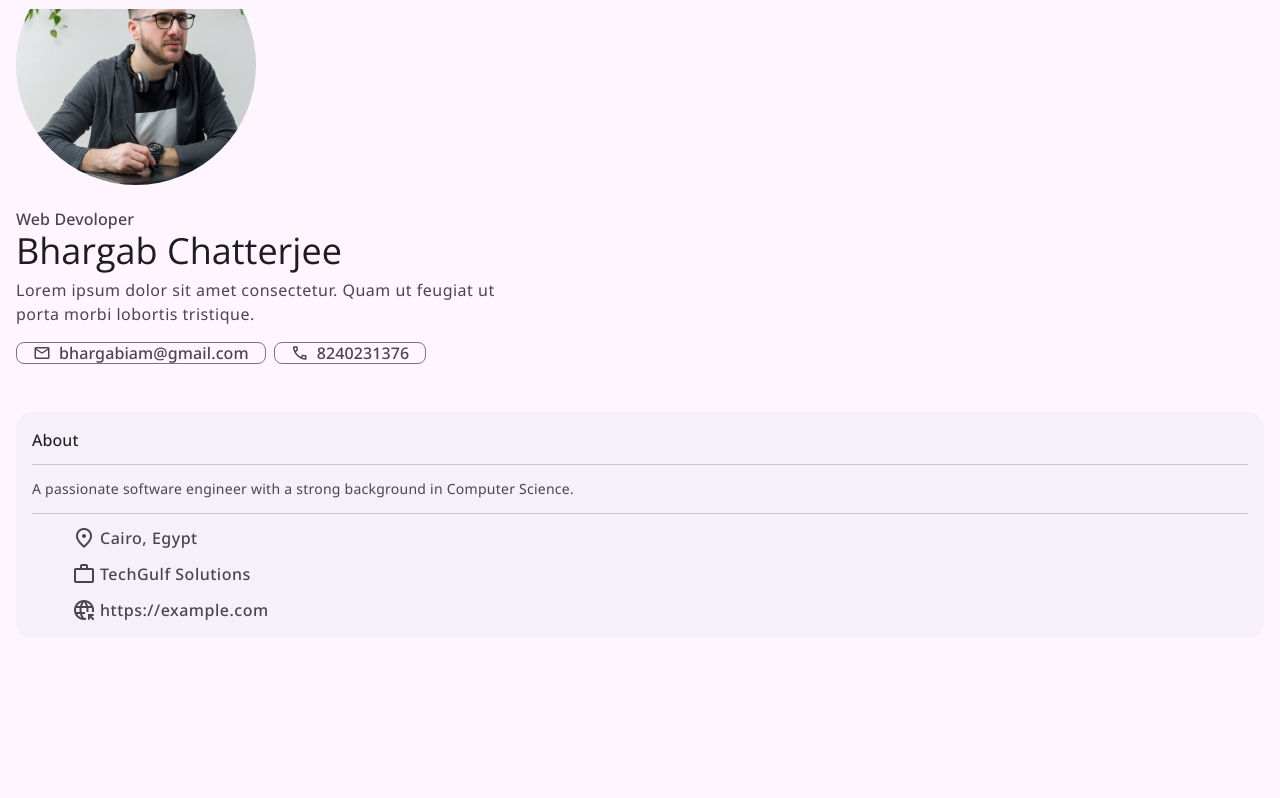
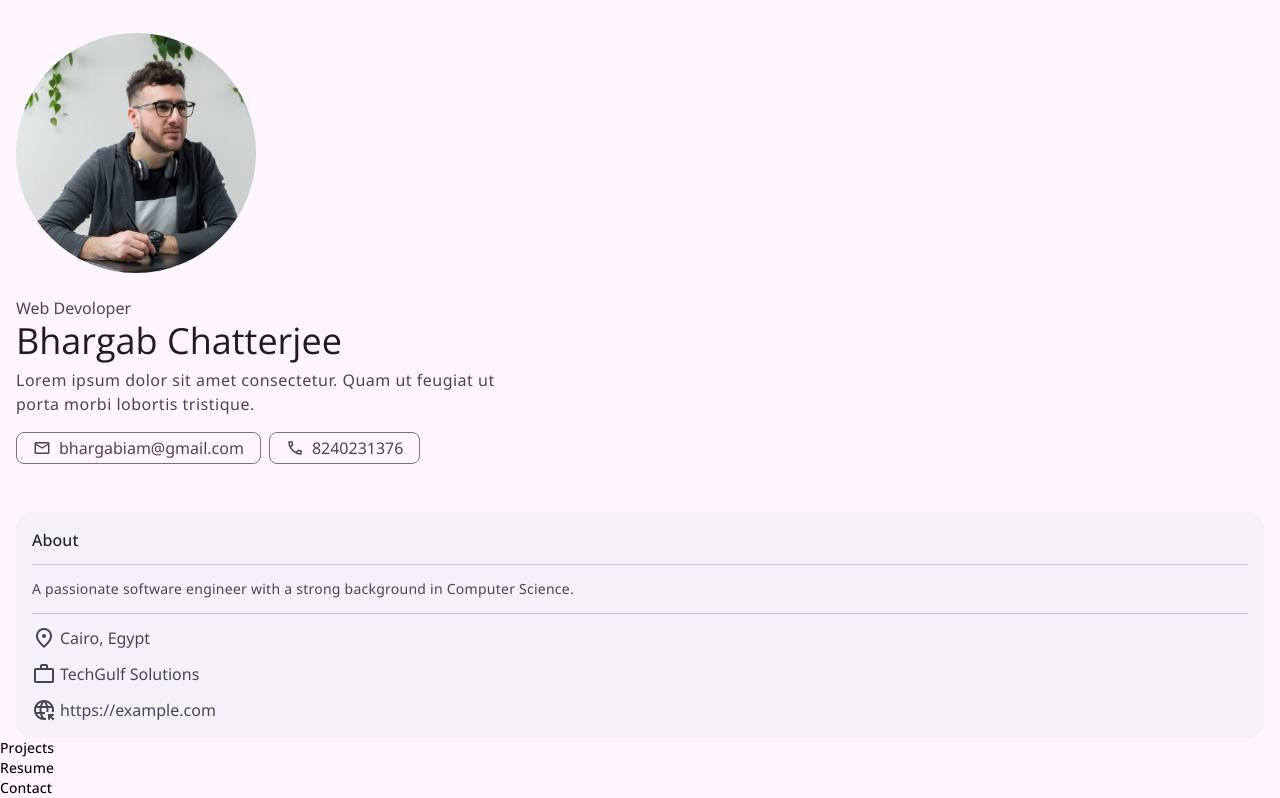
Before and after one commit to Bhargabiam/Portfolio_project, a plain HTML site: page index.html in a window 1280 px wide. Shown: the part 55-853 px from the top of the page. Before the commit the page ends 800 px from the top, so only its background shows below. Drawn offline with nearby package versions, Linux system fonts and the light colour scheme.

Commit message:
profile picture bug fix and profile bug fix

```diff
--- a/css/style.css
+++ b/css/style.css
@@ -137,10 +137,11 @@
 \*-----------------------------------*/
 
 *,
-*::after,
-*::before {
+*::before,
+*::after {
   margin: 0;
   border: 0;
+  padding: 0;
   box-sizing: border-box;
 }
 
@@ -343,7 +344,9 @@ body{
 
 :has(> .state-layer):hover .state-layer { opacity: 0.08;}
 
-:has(>.state-layer):is(:focus, :focus-visible, :active) .state-layer { opacity: 0.12;}
+:has(> .state-layer):is(:focus, :focus-visible, :active) .state-layer {
+  opacity: 0.12;
+}
 
 .section {
   padding-block: var(--section-padding);
@@ -389,8 +392,8 @@ body{
  */
 
 .chip{
-  height: 32;
-  width: max-content;
+  height: 32px;
+  max-width: max-content;
   display: flex;
   justify-content: center;
   align-items: center;
@@ -420,10 +423,10 @@ body{
 \*-----------------------------------*/
 
 .topbar{
-  background: var(--background);
+  background-color: var(--background);
   position: fixed;
+  top: 0;
   left: 0;
-  right: 0;
   width: 100%;
   height: var(--top-bar-height);
   display: flex;
@@ -453,9 +456,7 @@ body{
   #HERO
 \*-----------------------------------*/
 
-.hero {
-  padding-block-start: calc(var(--top-bar-height) +24px);
-}
+.hero { padding-block-start: calc(var(--top-bar-height) + 24px); }
 
 .hero .container {
   display: grid;
--- a/index.html
+++ b/index.html
@@ -55,92 +55,124 @@
         <span class="material-symbols-outlined light" aria-hidden="true">
           light_mode
         </span>
+
         <div class="state-layer"></div>
       </button>
     </header>
 
     <main>
       <article>
-
         <!-- hero -->
 
         <section class="section hero">
           <div class="container">
-
-            <figure class="hero-banner img-holder" style="--width: 240; --height: 240;">
-            <img src="./assets/images/profile.png" width="240" height="240" alt="Bhargab Chatterjee" class="img-cover">
+            <figure
+              class="hero-banner img-holder"
+              style="--height: 240; --width: 240"
+            >
+              <img
+                src="./assets/images/profile.png"
+                width="240"
+                height="240"
+                alt="Bhargab Chatterjee"
+                class="img-cover"
+              />
             </figure>
 
             <div class="hero-content">
-
-              <span class="lable-large section-subtitle">Web Devoloper</span>
+              <span class="label-large section-subtitle">Web Devoloper</span>
 
               <h1 class="display-small">Bhargab Chatterjee</h1>
 
-              <p class="body-large section-text">Lorem ipsum dolor sit amet consectetur. Quam ut feugiat ut porta morbi lobortis tristique.</p>
+              <p class="body-large section-text">
+                Lorem ipsum dolor sit amet consectetur. Quam ut feugiat ut porta
+                morbi lobortis tristique.
+              </p>
 
               <div class="btn-wrapper">
                 <a href="mailto:bhargabiam@gmail.com" class="chip">
-                  <span class="material-symbols-outlined" aria-hidden="true"> Mail </span>
+                  <span class="material-symbols-outlined" aria-hidden="true">
+                    Mail
+                  </span>
 
-                  <span class="lable-large">bhargabiam@gmail.com</span>
+                  <span class="label-large">bhargabiam@gmail.com</span>
                   <div class="state-layer"></div>
                 </a>
 
                 <a href="tel:+918240231376" class="chip">
-                  <span class="material-symbols-outlined" aria-hidden="true"> Call </span>
+                  <span class="material-symbols-outlined" aria-hidden="true">
+                    Call
+                  </span>
 
-                  <span class="lable-large">8240231376</span>
+                  <span class="label-large">8240231376</span>
                   <div class="state-layer"></div>
                 </a>
               </div>
-
             </div>
-
           </div>
         </section>
-
 
         <!-- Main content -->
 
         <div class="article">
-
           <div class="about-card">
-
             <h2 class="card-title title-medium">About</h2>
 
             <p class="body-medium card-text">
-              A passionate software engineer with a strong background in Computer Science.
+              A passionate software engineer with a strong background in
+              Computer Science.
             </p>
 
             <ul class="about-list">
+              <li class="list-item">
+                <span class="material-symbols-outlined" aria-hidden="true">
+                  location_on
+                </span>
 
-              <li class="list-item">
-                <span class="material-symbols-outlined" aria-hidden="true"> location_on </span>
-
-                <span class="lable-medium">Cairo, Egypt</span>
+                <span class="label-medium">Cairo, Egypt</span>
               </li>
 
               <li class="list-item">
-                <span class="material-symbols-outlined" aria-hidden="true"> work </span>
+                <span class="material-symbols-outlined" aria-hidden="true">
+                  work
+                </span>
 
-                <span class="lable-medium">TechGulf Solutions</span>
+                <span class="label-medium">TechGulf Solutions</span>
               </li>
 
               <li class="list-item">
-                <span class="material-symbols-outlined" aria-hidden="true"> captive_portal </span>
+                <span class="material-symbols-outlined" aria-hidden="true">
+                  captive_portal
+                </span>
 
-                <a href="https://example.com" class="lable-medium">https://example.com</a>
+                <a href="https://example.com" class="label-medium"
+                  >https://example.com</a
+                >
               </li>
-
-
             </ul>
-
           </div>
 
+          <div>
+            <!-- Primary Tabs -->
+
+            <div class="primary-tabs">
+              <button class="tab-btn active" data-tab-btn="project">
+                <span class="tab-text title-small">Projects</span>
+                <div class="state-layer"></div>
+              </button>
+
+              <button class="tab-btn active" data-tab-btn="resume">
+                <span class="tab-text title-small">Resume</span>
+                <div class="state-layer"></div>
+              </button>
+
+              <button class="tab-btn active" data-tab-btn="contact">
+                <span class="tab-text title-small">Contact</span>
+                <div class="state-layer"></div>
+              </button>
+            </div>
+          </div>
         </div>
-
-
       </article>
     </main>
 
```
